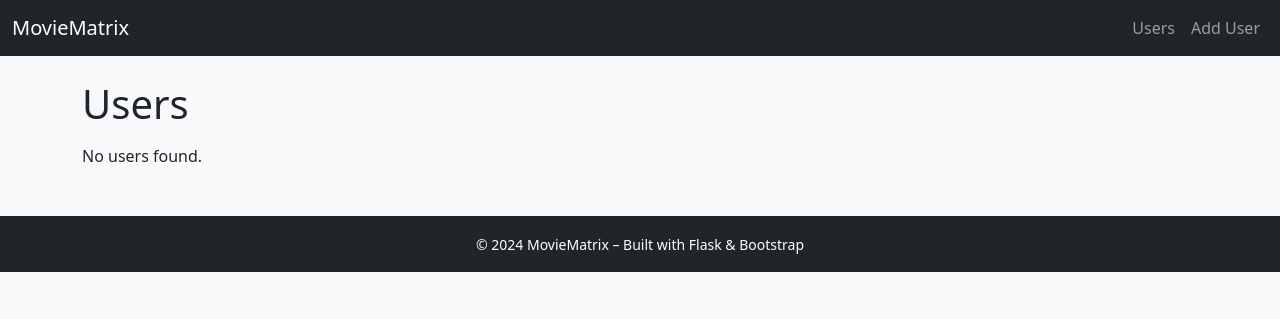
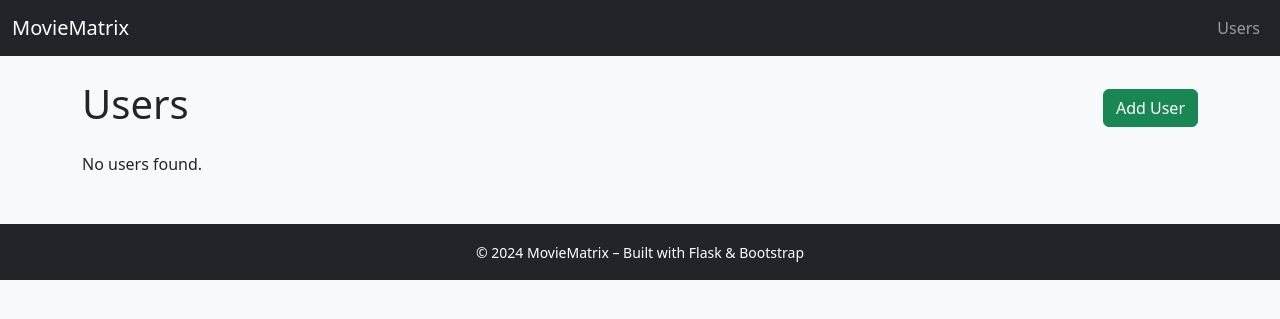
Before and after one commit to Nugamoto/MovieMatrix, a Flask app: page /users in a window 1280 px wide. Shown: the top 319 px of the page. Run offline with Flask 3, Linux system fonts and the light colour scheme; some libraries are stand-ins or nearby versions.

Commit message:
style: move Add User button to Users page and remove from navbar

```diff
--- a/templates/base.html
+++ b/templates/base.html
@@ -20,9 +20,6 @@
             <ul class="navbar-nav ms-auto">
                 <li class="nav-item">
                     <a class="nav-link" href="/users">Users</a>
-                </li>
-                <li class="nav-item">
-                    <a class="nav-link" href="/add_user">Add User</a>
                 </li>
             </ul>
         </div>
--- a/templates/users.html
+++ b/templates/users.html
@@ -3,7 +3,10 @@
 {% block title %}Users - MovieMatrix{% endblock %}
 
 {% block content %}
-<h1>Users</h1>
+<div class="d-flex justify-content-between align-items-center mb-3">
+    <h1>Users</h1>
+    <a href="{{ url_for('add_user') }}" class="btn btn-success">Add User</a>
+</div>
 
 {% if users %}
 <table class="table table-striped mt-4">
```
